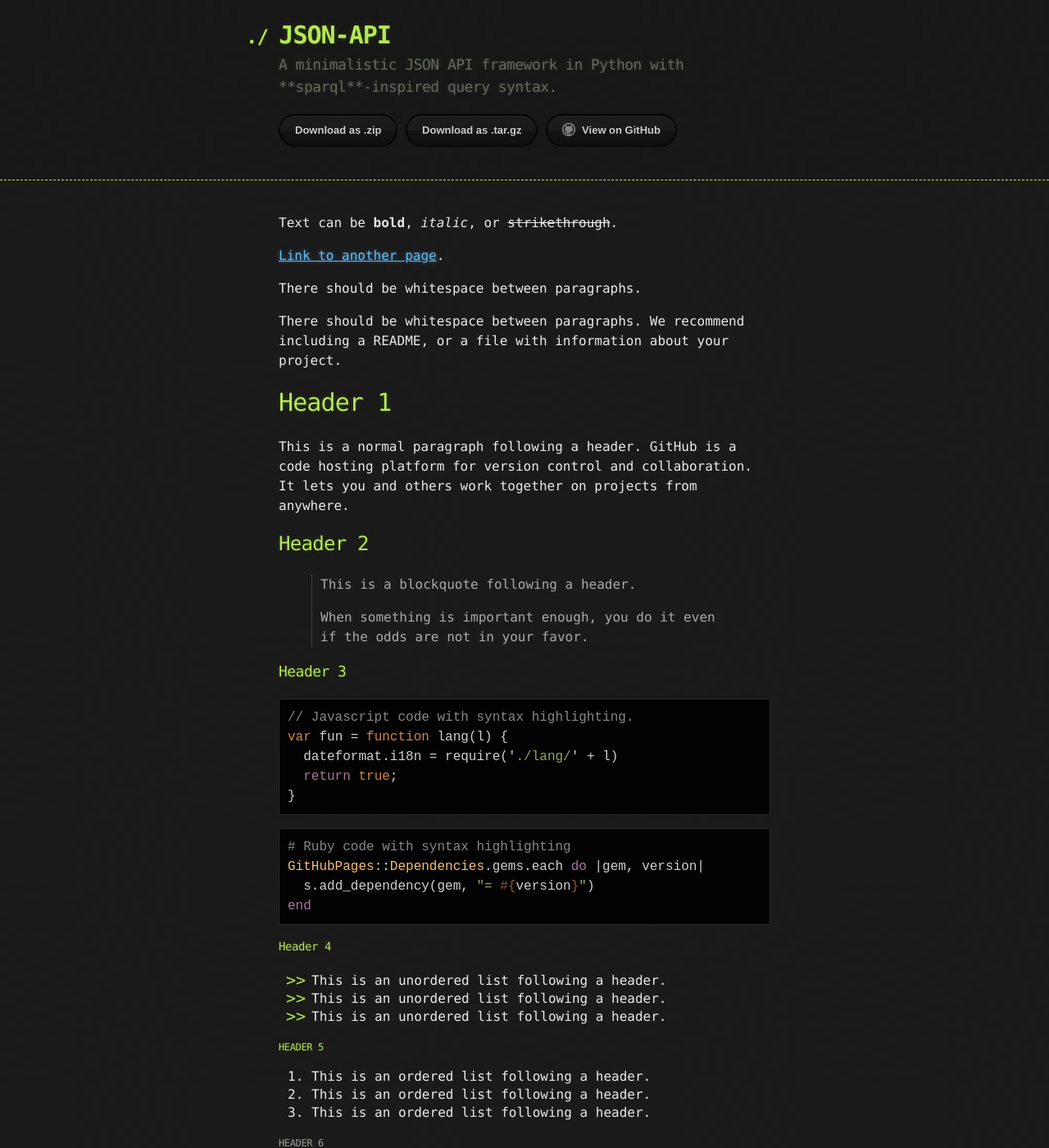
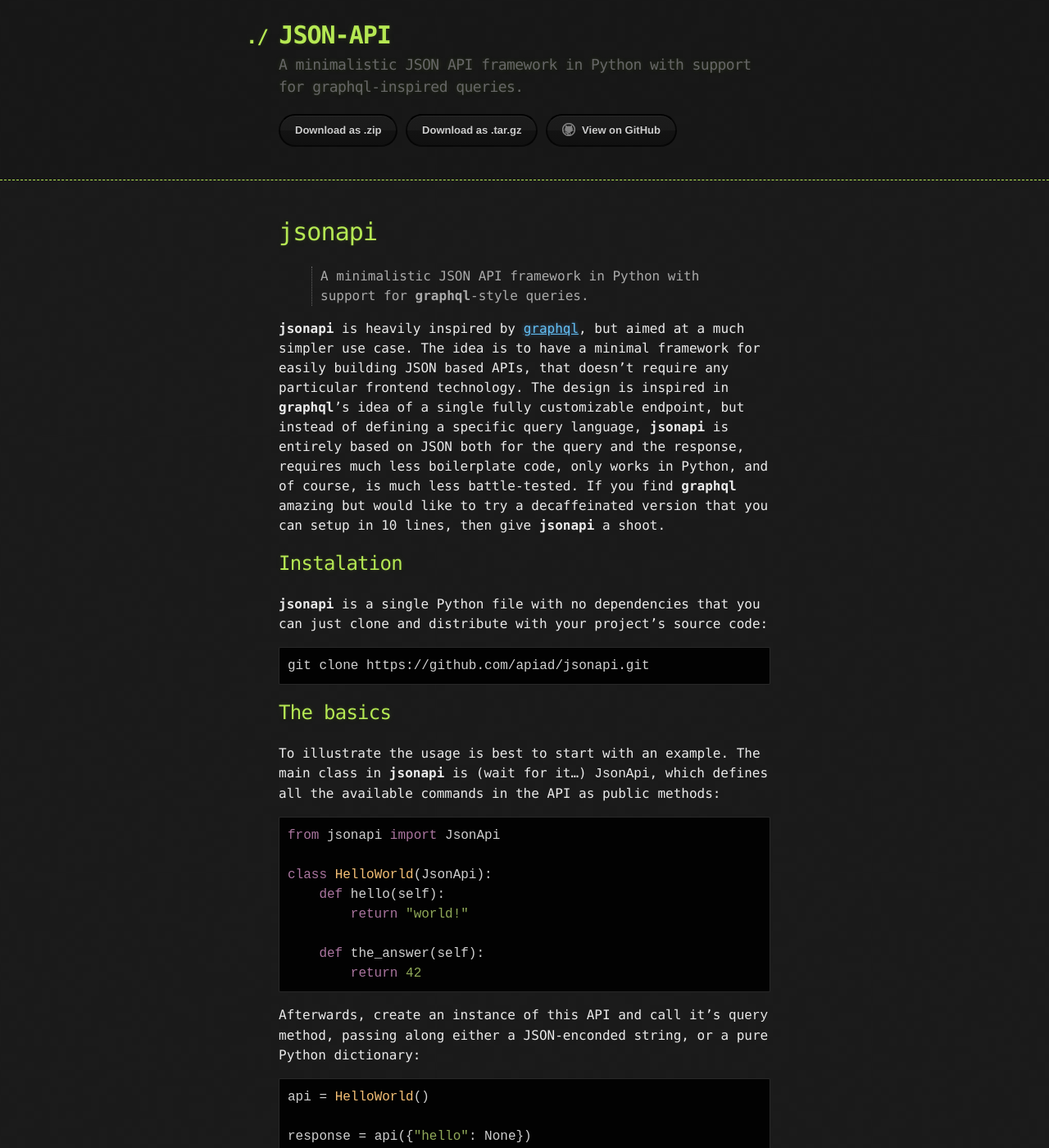
Before and after one commit to apiad/jsonapi, a Jekyll site: the page built from docs/index.md, in a window 1280 px wide and 1400 px high. Shown: the whole window at 82% size. Built offline with Jekyll 4.4.1, drawn with Linux system fonts in a browser that asks for light colours; our own code applies the rules of GitHub Pages for plain Markdown files; some of the changed text lies outside the part shown.

Commit message:
Update index.md

````diff
--- a/docs/_config.yml
+++ b/docs/_config.yml
@@ -1,5 +1,5 @@
 title: JSON-API
-description: A minimalistic JSON API framework in Python with **sparql**-inspired query syntax.
+description: A minimalistic JSON API framework in Python with support for graphql-inspired queries.
 show_downloads: true
 google_analytics:
 theme: jekyll-theme-hacker
--- a/docs/index.md
+++ b/docs/index.md
@@ -2,122 +2,119 @@
 layout: default
 ---
 
-Text can be **bold**, _italic_, or ~~strikethrough~~.
+# jsonapi
 
-[Link to another page](another-page).
+> A minimalistic JSON API framework in Python with support for **graphql**-style queries.
 
-There should be whitespace between paragraphs.
+**jsonapi** is heavily inspired by [graphql](https://graphql.org), but aimed at a much simpler use case. The idea is to have a minimal framework for easily building JSON based APIs, that doesn't require any particular frontend technology. The design is inspired in **graphql**'s idea of a single fully customizable endpoint, but instead of defining a specific query language, **jsonapi** is entirely based on JSON both for the query and the response, requires much less boilerplate code, only works in Python, and of course, is much less battle-tested. If you find **graphql** amazing but would like to try a decaffeinated version that you can setup in 10 lines, then give **jsonapi** a shoot.
 
-There should be whitespace between paragraphs. We recommend including a README, or a file with information about your project.
+## Instalation
 
-# [](#header-1)Header 1
+**jsonapi** is a single Python file with no dependencies that you can just clone and distribute with your project's source code:
 
-This is a normal paragraph following a header. GitHub is a code hosting platform for version control and collaboration. It lets you and others work together on projects from anywhere.
+    git clone https://github.com/apiad/jsonapi.git
 
-## [](#header-2)Header 2
+## The basics
 
-> This is a blockquote following a header.
->
-> When something is important enough, you do it even if the odds are not in your favor.
+To illustrate the usage is best to start with an example. The main class in **jsonapi** is (wait for it...) `JsonApi`, which defines all the available commands in the API as public methods:
 
-### [](#header-3)Header 3
+```python
+from jsonapi import JsonApi
 
-```js
-// Javascript code with syntax highlighting.
-var fun = function lang(l) {
-  dateformat.i18n = require('./lang/' + l)
-  return true;
+class HelloWorld(JsonApi):
+    def hello(self):
+        return "world!"
+
+    def the_answer(self):
+        return 42
+```
+
+Afterwards, create an instance of this API and call it's `query` method, passing along either a JSON-enconded string, or a pure Python dictionary:
+
+```python
+api = HelloWorld()
+
+response = api({"hello": None})
+expected = {
+    "hello": "world!"
+}
+assert response == expected
+```
+
+The way to invoke a particular command is to add it in the query JSON body, much like in **graphql**. Since we are dealing with standard JSON, we need to add that `None` value (or `null` is actual JSON), because they key cannot appear by itself. The cool part is when we have several commands. Usually we would set up different endpoints, with a method registered for each different command. In **jsonapi** you simply write different methods, and set up a single endpoint.
+
+```python
+response = api({"hello": None, "the_answer": None})
+expected = {
+    "hello": "world!",
+    "the_answer": 42
+}
+assert response == expected
+```
+
+The coolest part of **jsonapi** is how you can extend an API with commands that return full featured classes, which expose commands themselves. This way you can create a complex structure and let the query describe exactly what to get. First let's define a slightly more complex API. Here we are simulating a small database:
+
+```python
+from jsonapi import JsonApi, JsonObj
+
+class StarWars(JsonApi):
+    def characters(self):
+        return [luke, leia, han]
+
+class Character(JsonObj):
+    def __init__(self, name, lastname):
+        self.name = name
+        self.lastname = lastname
+
+    def fullname(self):
+        return self.name + self.lastname
+
+    def friends(self):
+        return FRIENDS[self]
+
+luke = Character(name="Luke", lastname="Skywalker")
+leia = Character(name="Leia", lastname="Skywalker")
+han = Character(name="Han", lastname="Solo")
+
+FRIENDS = {
+    luke: [han, leia],
+    leia: [luke],
+    han: [luke],
 }
 ```
 
-```ruby
-# Ruby code with syntax highlighting
-GitHubPages::Dependencies.gems.each do |gem, version|
-  s.add_dependency(gem, "= #{version}")
-end
+Now we can query this API as usual:
+
+```python
+api = StarWars()
+
+response = api({ 'characters': None })
+expected = {
+    'characters': [
+        {'name': 'Luke', 'lastname': 'Skywalker' },
+        {'name': 'Leia', 'lastname': 'Skywalker' },
+        {'name': 'Han', 'lastname': 'Solo' },
+    ]
+}
+assert response == expected
 ```
 
-#### [](#header-4)Header 4
+By default, we'll receive as response the JSON representation of the objects, built out of their attributes (only those which are JSON serializable, of course). This magic is done by the `JsonObj` class, so make sure to always inherit this class for the types you want to expose in the API.
 
-*   This is an unordered list following a header.
-*   This is an unordered list following a header.
-*   This is an unordered list following a header.
+However, we can also build more complex queries, that allow us to shape the response. For instance, we can query for a specific attribute or method:
 
-##### [](#header-5)Header 5
-
-1.  This is an ordered list following a header.
-2.  This is an ordered list following a header.
-3.  This is an ordered list following a header.
-
-###### [](#header-6)Header 6
-
-| head1        | head two          | three |
-|:-------------|:------------------|:------|
-| ok           | good swedish fish | nice  |
-| out of stock | good and plenty   | nice  |
-| ok           | good `oreos`      | hmm   |
-| ok           | good `zoute` drop | yumm  |
-
-### There's a horizontal rule below this.
-
-* * *
-
-### Here is an unordered list:
-
-*   Item foo
-*   Item bar
-*   Item baz
-*   Item zip
-
-### And an ordered list:
-
-1.  Item one
-1.  Item two
-1.  Item three
-1.  Item four
-
-### And a nested list:
-
-- level 1 item
-  - level 2 item
-  - level 2 item
-    - level 3 item
-    - level 3 item
-- level 1 item
-  - level 2 item
-  - level 2 item
-  - level 2 item
-- level 1 item
-  - level 2 item
-  - level 2 item
-- level 1 item
-
-### Small image
-
-![](https://assets-cdn.github.com/images/icons/emoji/octocat.png)
-
-### Large image
-
-![](https://guides.github.com/activities/hello-world/branching.png)
-
-
-### Definition lists can be used with HTML syntax.
-
-<dl>
-<dt>Name</dt>
-<dd>Godzilla</dd>
-<dt>Born</dt>
-<dd>1952</dd>
-<dt>Birthplace</dt>
-<dd>Japan</dd>
-<dt>Color</dt>
-<dd>Green</dd>
-</dl>
-
+```python
+response = api.query({
+    'characters': {
+        'fullname': None
+    }
+})
+expected = {
+    'characters': [
+        {'fullname': 'Luke Skywalker' },
+        {'fullname': 'Leia Skywalker' },
+        {'fullname': 'Han Solo' },
+    ]
+}
+assert response == expected
 ```
-Long, single-line code blocks should not wrap. They should horizontally scroll if they are too long. This line should be long enough to demonstrate this.
-```
-
-```
-The final element.
-```
````
